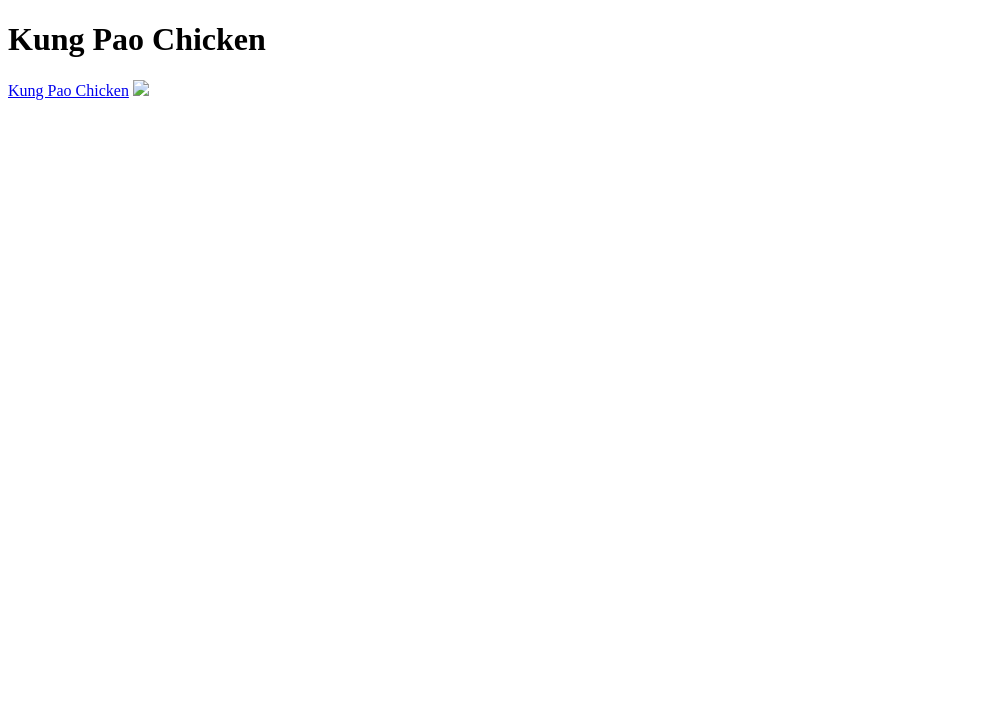
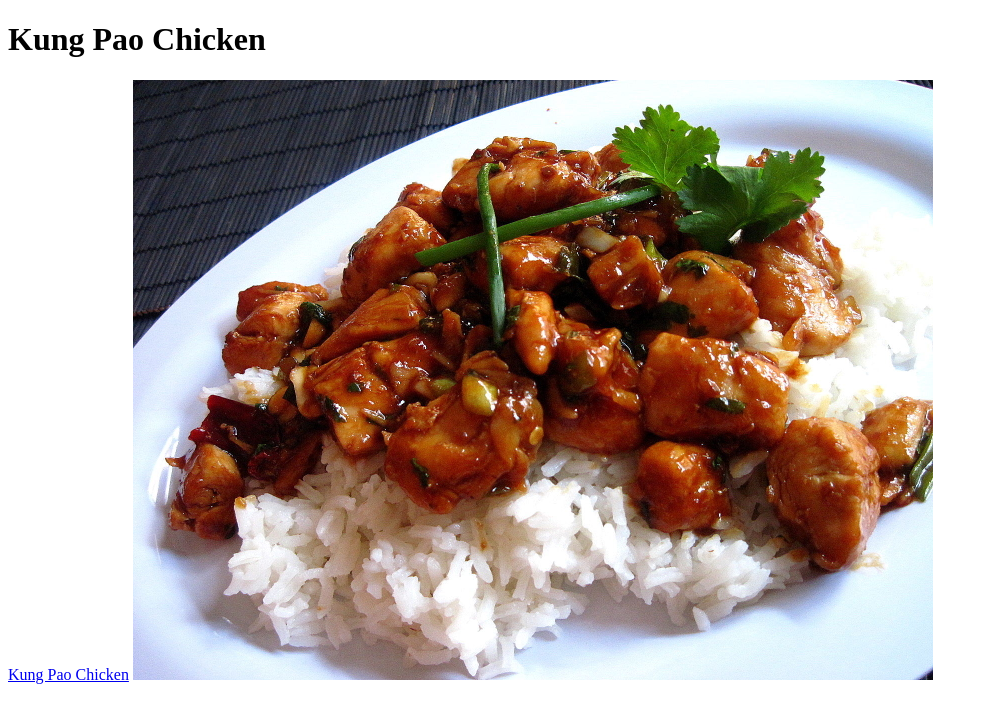
Before and after one commit to paulkay200/odin-recipes, a plain HTML site: page recipes/Kung Pao Chicken.html in a window 1280 px wide. Shown: the whole page, without its empty margins (0-988 px from the left). Drawn offline with Linux system fonts and the light colour scheme.

Commit message:
add width and height of chicken

```diff
--- a/recipes/Kung Pao Chicken.html
+++ b/recipes/Kung Pao Chicken.html
@@ -10,7 +10,10 @@
 <body>
      <h1>Kung Pao Chicken</h1>
      <a href="http://allrecipes.com/receipe/9027/kung-pao-chicken/">Kung Pao Chicken</a>
-     <img src="Kung Pao Chicken">
+     <img src="Kung Pao Chicken.jpeg"
+     width="800"
+     height="600"
+     />
 
 
 
```
